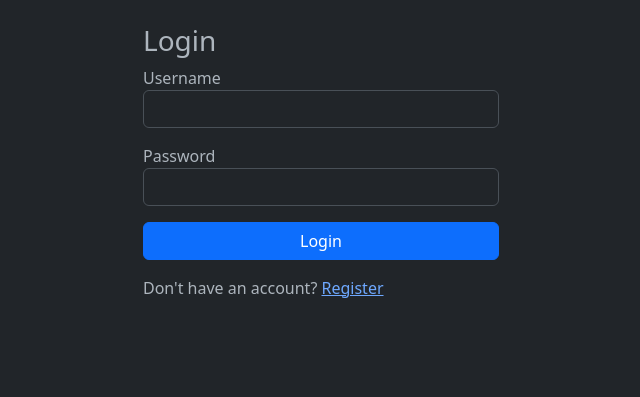
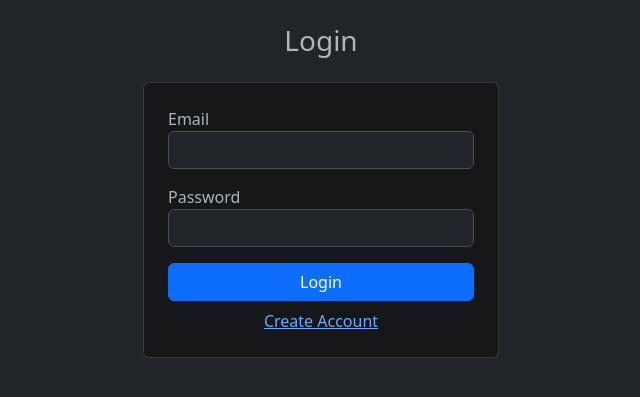
Before and after one commit to kadenbrightwell/BudgetBuddy, a Flask app: page / in a window 1280 px wide. Shown: the part 57-454 px from the top of the page, without its empty margins (319-959 px from the left). Run offline with Flask 3, Linux system fonts and the light colour scheme.

Commit message:
Enhance login form with email input and styling
Updated the login form to include an email field and improved styling.

```diff
--- a/templates/login.html
+++ b/templates/login.html
@@ -2,19 +2,19 @@
 {% block content %}
 <div class="row justify-content-center">
     <div class="col-md-4">
-        <h3>Login</h3>
-        <form method="POST">
+        <h3 class="text-center mb-4">Login</h3>
+        <form method="POST" class="card p-4 bg-secondary-subtle">
             <div class="mb-3">
-                <label>Username</label>
-                <input type="text" name="username" class="form-control" required>
+                <label>Email</label>
+                <input type="email" name="email" class="form-control" required>
             </div>
             <div class="mb-3">
                 <label>Password</label>
                 <input type="password" name="password" class="form-control" required>
             </div>
-            <button type="submit" class="btn btn-primary w-100">Login</button>
+            <button class="btn btn-primary w-100">Login</button>
+            <a href="/register" class="d-block text-center mt-2">Create Account</a>
         </form>
-        <p class="mt-3">Don't have an account? <a href="{{ url_for('register') }}">Register</a></p>
     </div>
 </div>
 {% endblock %}
```
